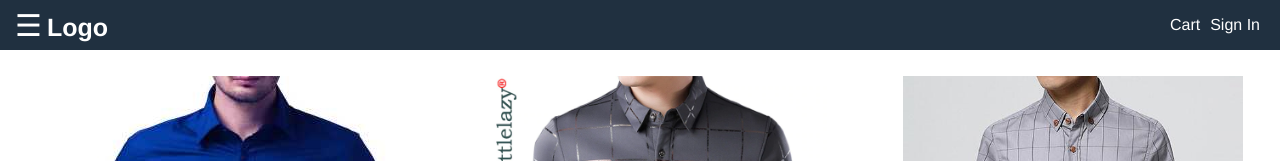
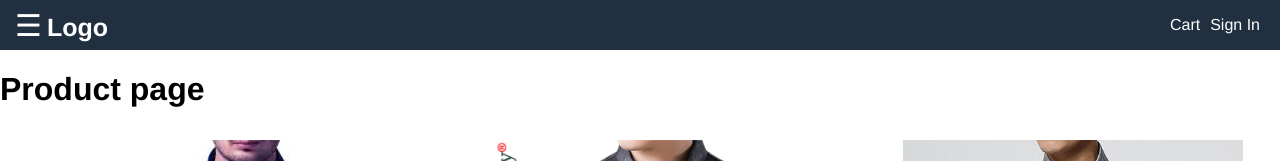
Before and after one commit to vbasoon/eCommerce, a React (Create React App) app in the folder e-commerce/: page /products/1 in a window 1280 px wide. Shown: the top 161 px of the page. Built offline with nearby package versions, Linux system fonts and the light colour scheme.

Commit message:
set router

```diff
--- a/e-commerce/src/App.js
+++ b/e-commerce/src/App.js
@@ -1,7 +1,9 @@
 import React from "react";
 import "./App.css";
 import data from "./data";
-
+import { BrowserRouter, Route } from "react-router-dom";
+import Home from "./pages/Home";
+import Product from "./pages/Product";
 const openSidebar = () => {
   document.querySelector(".sidebar").classList.add("open");
   console.log("work");
@@ -13,6 +15,7 @@ const closeSidebar = () => {
 
 const App = () => {
   return (
+    <BrowserRouter>
       <div className="container">
         <header className="header">
           <div className="logo">
@@ -41,6 +44,8 @@ const App = () => {
         </aside>
         <main className="main">
           <div className="content">
+            <Route path="/" exact={true} component={Home} />
+            <Route path="/products/:id" exact component={Product} />
             <ul className="products-list">
               {data.products.map((product) => (
                 <li key={product.id}>
@@ -64,8 +69,11 @@ const App = () => {
             </ul>
           </div>
         </main>
-      <footer className="footer">All rights reserved.&nbsp; 2020&copy;</footer>
+        <footer className="footer">
+          All rights reserved.&nbsp; 2020&copy;
+        </footer>
       </div>
+    </BrowserRouter>
   );
 };
 
--- /dev/null
+++ b/e-commerce/src/pages/Home.jsx
@@ -0,0 +1,11 @@
+import React from "react";
+
+const Home = (props) => {
+  return (
+    <div>
+      <h1>Home page</h1>
+    </div>
+  );
+};
+
+export default Home;
--- /dev/null
+++ b/e-commerce/src/pages/Product.jsx
@@ -0,0 +1,11 @@
+import React from "react";
+
+const Product = (props) => {
+  return (
+    <div>
+      <h1>Product page</h1>
+    </div>
+  );
+};
+
+export default Product;
```
Lines whose indentation alone changed are shown as unchanged.
